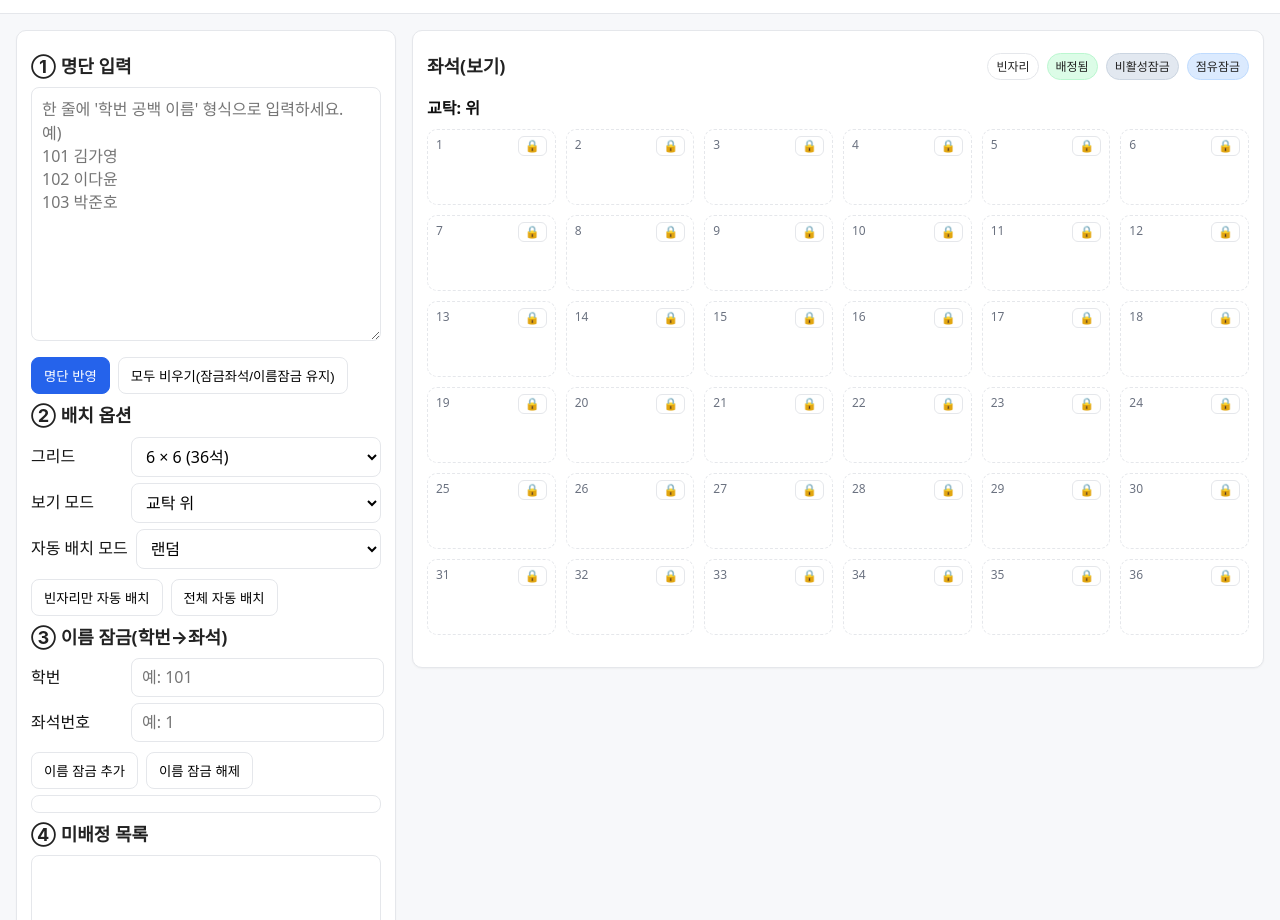
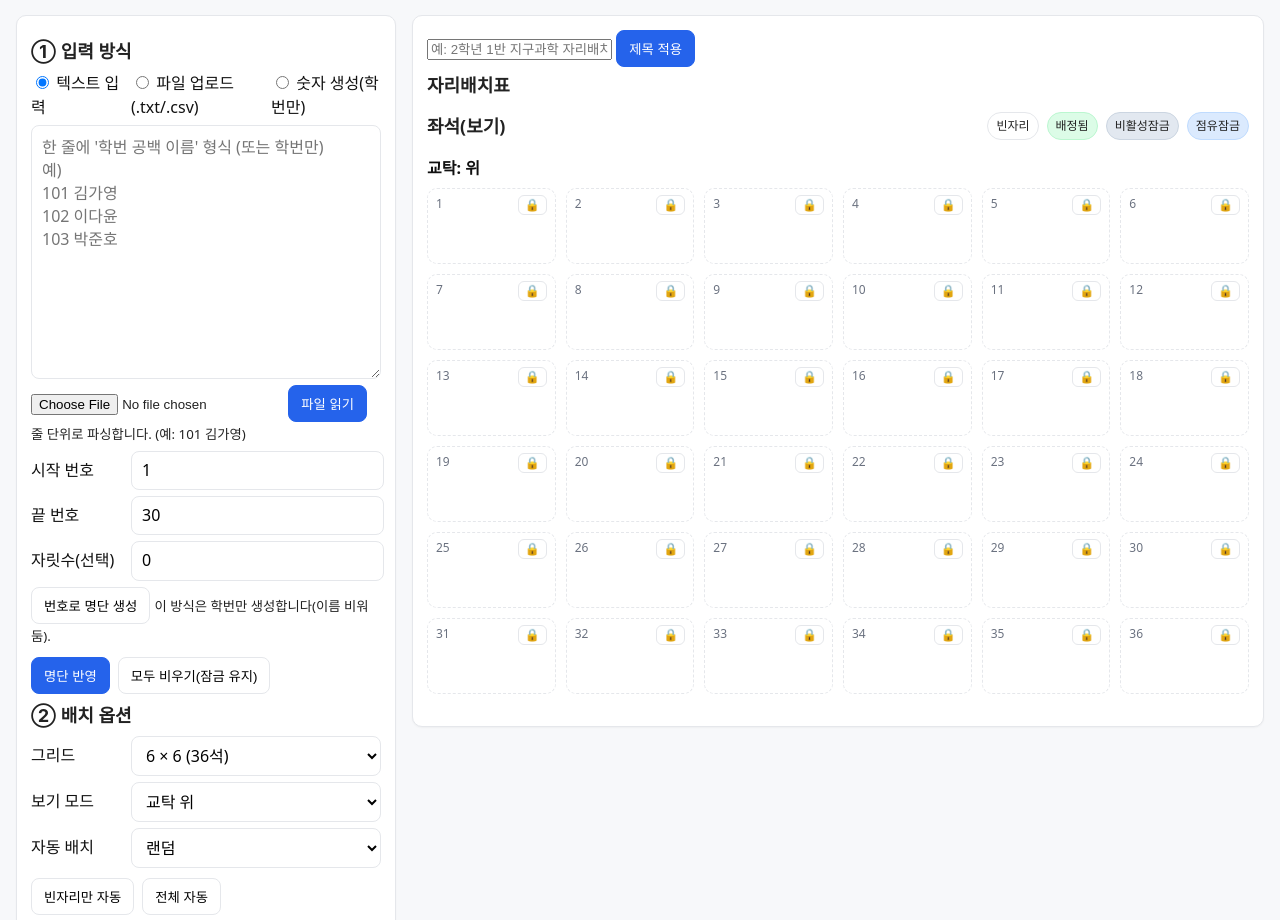
Before and after one commit to arangg93/my_place, a plain HTML site: page index.html in a window 1280 px wide. Shown: the part 123-1043 px from the top of the page. Drawn offline with Linux system fonts and the light colour scheme.

Commit message:
Update index.html

```diff
--- a/index.html
+++ b/index.html
@@ -3,34 +3,60 @@
 <head>
   <meta charset="utf-8"/>
   <meta name="viewport" content="width=device-width,initial-scale=1"/>
-  <title>자리배치 도구 (6×6 / 5×6)</title>
+  <title>학급 자리 배치표</title>
   <link rel="stylesheet" href="style.css"/>
 </head>
 <body>
+  <!-- 상단 고정 대제목(가운데, +2 크기) -->
   <header class="app-header">
-    <div class="title-block">
-      <label for="titleInput" class="sr-only">제목 입력</label>
-      <input id="titleInput" type="text" placeholder="예: 2학년 1반 지구과학 자리배치 (2025-11-07)"/>
-      <button id="applyTitleBtn" class="primary">제목 적용</button>
-    </div>
-    <h1 id="titleDisplay" class="title-display">자리배치표</h1>
-    <p class="subtitle">학번+이름 입력 → 수동/자동 배치 → 잠금/저장/인쇄</p>
+    <h1 class="page-title">[상우고등학교] 학급 자리 배치표(랜덤 및 수동)] 제작 : 독서하는 경호t</h1>
   </header>
 
   <main class="layout">
-    <!-- 좌 패널: 설정/명단/미배정 -->
+    <!-- 좌: 1/3 (스크롤 가능, 2열 카드 레이아웃) -->
     <section class="panel left">
-      <h2>① 명단 입력</h2>
-      <textarea id="namesInput" rows="10" placeholder="한 줄에 '학번 공백 이름' 형식으로 입력하세요.
-예)
-101 김가영
-102 이다윤
-103 박준호"></textarea>
+      <div class="left-grid">
+        <!-- 입력 방식 -->
+        <article class="card span2">
+          <h2>① 입력 방식</h2>
+          <div class="form-row">
+            <label class="radio"><input type="radio" name="method" id="methodText" checked/> 텍스트 입력</label>
+            <label class="radio"><input type="radio" name="method" id="methodFile"/> 파일 업로드(.txt/.csv)</label>
+            <label class="radio"><input type="radio" name="method" id="methodNumber"/> 숫자 생성(학번만)</label>
+          </div>
+          <!-- 텍스트 입력 -->
+          <div id="methodTextBox">
+            <textarea id="namesInput" rows="10" placeholder="한 줄에 '학번 공백 이름' 형식 (또는 학번만)&#10;예)&#10;101 김가영&#10;102 이다윤&#10;103 박준호"></textarea>
+          </div>
+          <!-- 파일 업로드 -->
+          <div id="methodFileBox" class="hidden">
+            <input id="namesFile" type="file" accept=".txt,.csv,text/plain"/>
+            <button id="readFileBtn" class="primary">파일 읽기</button>
+            <small class="desc">줄 단위로 파싱합니다. (예: 101 김가영)</small>
+          </div>
+          <!-- 숫자 생성 -->
+          <div id="methodNumberBox" class="hidden">
+            <div class="form-row">
+              <label>시작 번호</label><input id="numStart" type="number" value="1" min="0"/>
+            </div>
+            <div class="form-row">
+              <label>끝 번호</label><input id="numEnd" type="number" value="30" min="1"/>
+            </div>
+            <div class="form-row">
+              <label>자릿수(선택)</label><input id="numPad" type="number" value="0" min="0"/>
+            </div>
+            <button id="genNumbersBtn">번호로 명단 생성</button>
+            <small class="desc">이 방식은 학번만 생성합니다(이름 비워둠).</small>
+          </div>
+
           <div class="buttons">
             <button id="applyNamesBtn" class="primary">명단 반영</button>
-        <button id="clearAllBtn">모두 비우기(잠금좌석/이름잠금 유지)</button>
+            <button id="clearAllBtn">모두 비우기(잠금 유지)</button>
           </div>
+        </article>
 
+        <!-- 배치 옵션 -->
+        <article class="card">
           <h2>② 배치 옵션</h2>
           <div class="form-row">
             <label>그리드</label>
@@ -39,24 +65,21 @@
               <option value="5x6">5 × 6 (30석)</option>
             </select>
           </div>
-
           <div class="form-row">
             <label>보기 모드</label>
             <select id="viewModeSelect">
               <option value="top" selected>교탁 위</option>
               <option value="bottom">교탁 아래</option>
-          <option value="both">양쪽 보기(두 버전)</option>
+              <option value="both">양쪽 보기</option>
             </select>
           </div>
-
           <div class="form-row">
-        <label>자동 배치 모드</label>
+            <label>자동 배치</label>
             <select id="autoModeSelect">
               <option value="random" selected>랜덤</option>
               <option value="order">순서(기본=학번 오름차순)</option>
             </select>
           </div>
-
           <div class="form-row" id="orderBasisRow">
             <label>순서 기준</label>
             <select id="orderBasisSelect">
@@ -65,32 +88,36 @@
               <option value="name">이름 오름차순</option>
             </select>
           </div>
+          <div class="buttons">
+            <button id="autoFillEmptyBtn">빈자리만 자동</button>
+            <button id="autoFillAllBtn">전체 자동</button>
+          </div>
+        </article>
 
-      <div class="buttons">
-        <button id="autoFillEmptyBtn">빈자리만 자동 배치</button>
-        <button id="autoFillAllBtn">전체 자동 배치</button>
-      </div>
-
+        <!-- 이름 잠금 -->
+        <article class="card">
           <h2>③ 이름 잠금(학번→좌석)</h2>
-      <div class="lock-name">
           <div class="form-row">
-          <label for="lockIdInput">학번</label>
-          <input id="lockIdInput" type="text" placeholder="예: 101"/>
+            <label>학번</label><input id="lockIdInput" type="text" placeholder="예: 101"/>
           </div>
           <div class="form-row">
-          <label for="lockSeatInput">좌석번호</label>
-          <input id="lockSeatInput" type="number" min="1" step="1" placeholder="예: 1"/>
+            <label>좌석번호</label><input id="lockSeatInput" type="number" min="1" step="1" placeholder="예: 1"/>
           </div>
           <div class="buttons">
-          <button id="addNameLockBtn">이름 잠금 추가</button>
-          <button id="removeNameLockBtn">이름 잠금 해제</button>
+            <button id="addNameLockBtn">추가</button>
+            <button id="removeNameLockBtn">해제</button>
           </div>
           <ul id="nameLockList" class="list small"></ul>
-      </div>
+        </article>
 
+        <!-- 미배정 -->
+        <article class="card span2">
           <h2>④ 미배정 목록</h2>
           <ul id="unassignedList" class="list" aria-label="미배정 인원 목록"></ul>
+        </article>
 
+        <!-- 저장/불러오기 -->
+        <article class="card">
           <h2>⑤ 저장/불러오기</h2>
           <div class="buttons">
             <button id="saveBtn">로컬 저장</button>
@@ -98,10 +125,13 @@
             <button id="exportBtn">JSON 내보내기</button>
             <label class="import-label">
               JSON 가져오기
-          <input id="importInput" type="file" accept="application/json" hidden />
+              <input id="importInput" type="file" accept="application/json" hidden/>
             </label>
           </div>
+        </article>
 
+        <!-- 인쇄 -->
+        <article class="card">
           <h2>⑥ 인쇄</h2>
           <label class="check">
             <input type="checkbox" id="printBothCheckbox"/>
@@ -110,20 +140,20 @@
           <div class="buttons">
             <button id="printBtn">인쇄</button>
           </div>
-
-      <details class="help">
-        <summary>도움말</summary>
-        <ul>
-          <li>미배정에서 인원을 클릭(선택)하거나 드래그해 좌석에 배정할 수 있습니다.</li>
-          <li>좌석 **우상단 🔒 아이콘**으로 잠금 토글(빈좌석=비활성잠금 / 배정좌석=점유잠금).</li>
-          <li>좌석 **우클릭 메뉴**로 세부 조작(비활성잠금/해제, 점유잠금/해제, 좌석 비우기 등).</li>
-          <li>“모두 비우기”는 잠금 상태와 이름잠금 매핑은 그대로 유지합니다.</li>
-        </ul>
-      </details>
+        </article>
+      </div>
     </section>
 
-    <!-- 우 패널: 좌석 그리드 뷰 -->
+    <!-- 우: 2/3 (좌석 보기) -->
     <section class="panel right">
+      <!-- 제목 입력/표시를 좌석보기 위로 이동 -->
+      <div class="local-title-block">
+        <label for="titleInput" class="sr-only">제목 입력</label>
+        <input id="titleInput" type="text" placeholder="예: 2학년 1반 지구과학 자리배치 (2025-11-07)"/>
+        <button id="applyTitleBtn" class="primary">제목 적용</button>
+        <h2 id="titleDisplay" class="title-display">제목 없음</h2>
+      </div>
+
       <div class="grid-header">
         <h2>좌석(보기)</h2>
         <div class="legend">
@@ -157,7 +187,7 @@
   </menu>
 
   <footer class="app-footer">
-    <small>Vanilla HTML/CSS/JS • GitHub Pages 호스팅용</small>
+    <small>Vanilla HTML/CSS/JS • GitHub Pages</small>
   </footer>
 
   <script src="script.js"></script>
```
Lines whose indentation alone changed are shown as unchanged.
